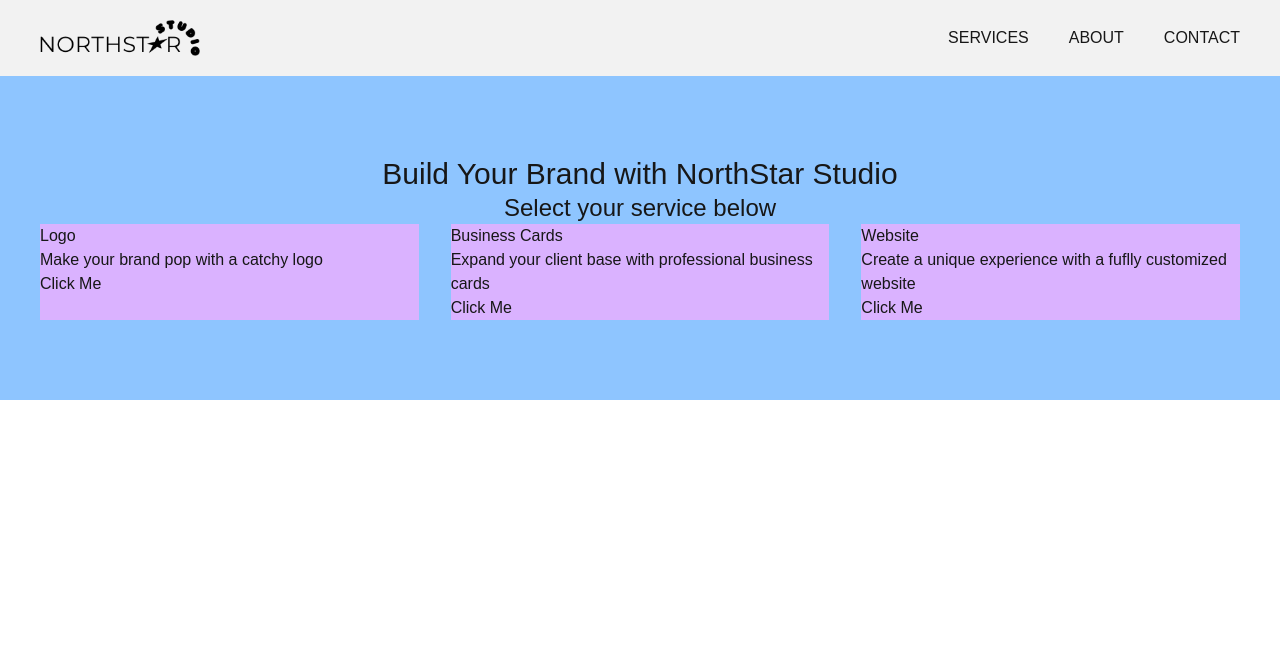
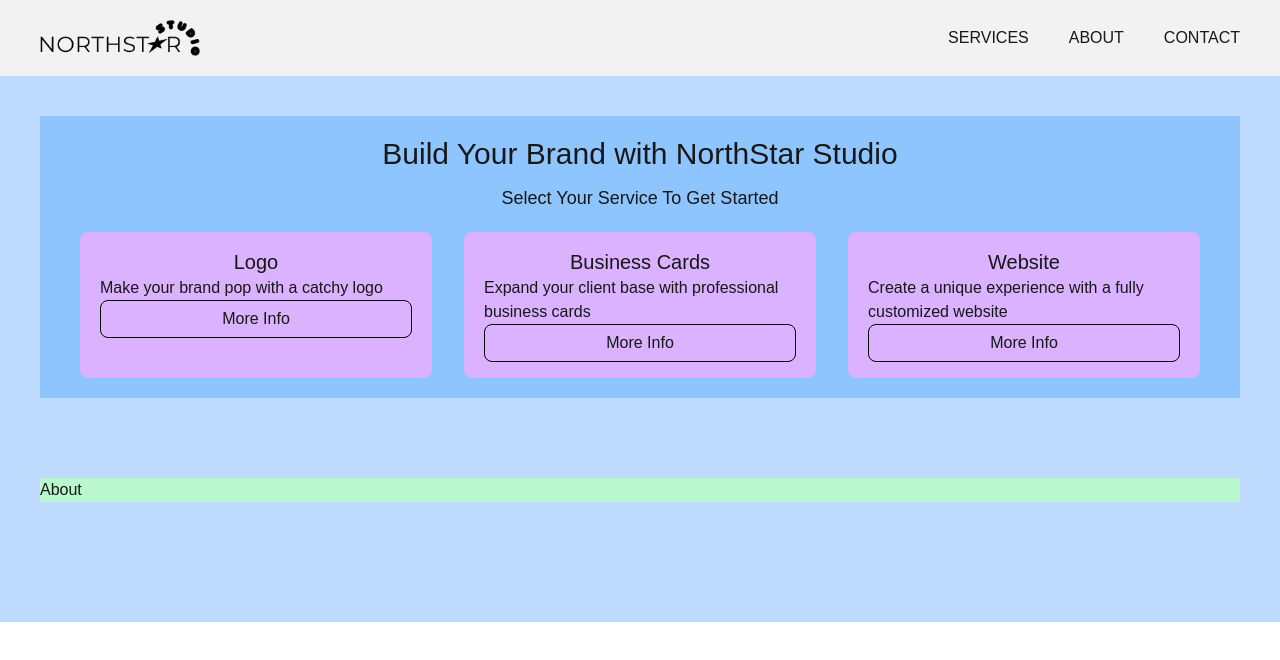
Before and after one commit to ramona-xxii/ramona-freelance-nextapp, a Next.js app: page / in a window 1280 px wide. Shown: the top 660 px of the page. Built offline with nearby package versions, Linux system fonts and the light colour scheme.

Commit message:
completetd basic structure & layout of landing page

```diff
--- a/app/page.js
+++ b/app/page.js
@@ -2,35 +2,35 @@ export default function Home() {
   return (
     <>
     {/* site container */}
-    <div id="site-container" className="bg-blue-300 px-10">
+    <div id="site-container" className="bg-blue-200 px-10 py-10 space-y-10 sm:space-y-15 md:space-y-20">
 
       {/* HOME section */}
-      <section id="home" className="py-20">
+      <section id="home" className="bg-blue-300">
         {/* hero display */}
-        <div id="hero" className="flex-col">
+        <div id="hero" className="flex-col pt-5 space-y-3">
           <h1 className="flex justify-center text-3xl text-center">Build Your Brand with NorthStar Studio</h1>
-          <p className="flex justify-center text-2xl text-center">Select your service below</p>
+          <p className="flex justify-center text-lg text-center">Select Your Service To Get Started</p>
         </div>
-        <div id="services-grid" className="">
+        <div id="services-grid" className="px-10 py-5">
           {/* services grid */}
           <div className="grid grid-cols-1 md:grid-cols-3 gap-8">
             {/* card 1 - logo */}
-            <div className="bg-purple-300">
-              <h1>Logo</h1>
+            <div className="bg-purple-300 rounded-lg px-5 py-4">
+              <h1 className="text-center text-base sm:text-lg md:text-xl">Logo</h1>
               <p>Make your brand pop with a catchy logo</p>
-              <button>Click Me</button>
+              <button className="w-full border border-black rounded-lg px-3 py-1.5">More Info</button>
             </div>
             {/* card 2 - business cards */}
-            <div className="bg-purple-300">
-              <h1>Business Cards</h1>
+            <div className="bg-purple-300 rounded-lg px-5 py-4">
+              <h1 className="text-center text-base sm:text-lg md:text-xl">Business Cards</h1>
               <p>Expand your client base with professional business cards</p>
-              <button>Click Me</button>
+              <button className="w-full border border-black rounded-lg px-3 py-1.5">More Info</button>
             </div>
             {/* card 3 - website */}
-            <div className="bg-purple-300">
-              <h1>Website</h1>
-              <p>Create a unique experience with a fuflly customized website</p>
-              <button>Click Me</button>
+            <div className="bg-purple-300 rounded-lg px-5 py-4">
+              <h1 className="text-center text-base sm:text-lg md:text-xl">Website</h1>
+              <p>Create a unique experience with a fully customized website</p>
+              <button className=" w-full border border-black rounded-lg px-3 py-1.5">More Info</button>
             </div>
           </div>
         </div>
@@ -39,7 +39,8 @@ export default function Home() {
       </section>
 
       {/* ABOUT section */}
-      <section id="about">
+      <section id="about" className="bg-green-200">
+        <h1>About</h1>
       </section>
 
       {/* CONTACT section */}
```
